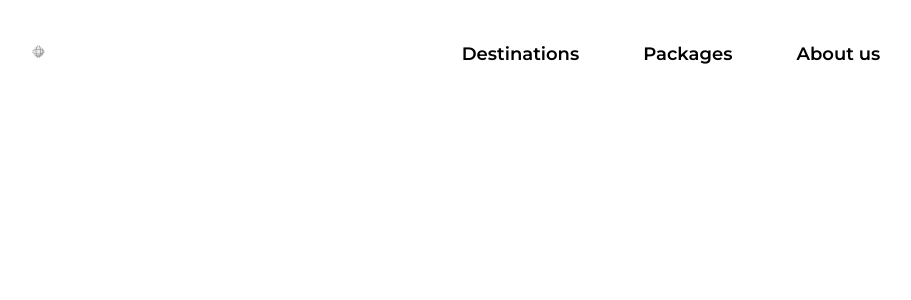
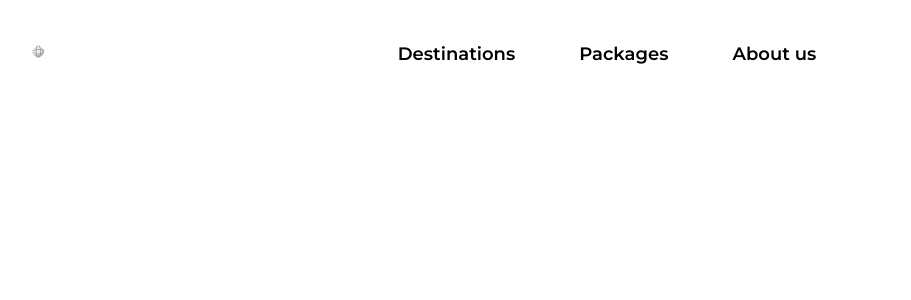
Before and after one commit to devalanlima/TravelWebsite, a Vue app: page / in a window 1280 px wide. Shown: the top 300 px of the page, without its empty margins (20-931 px from the left). Built offline with nearby package versions, Linux system fonts and the light colour scheme.

Commit message:
stylize / centralize nav

```diff
--- a/src/components/NavBar.vue
+++ b/src/components/NavBar.vue
@@ -1,7 +1,7 @@
 <template>
-  <nav class="flex items-center max-w-screen-2xl mx-auto px-10 pt-10">
+  <nav class="flex items-center justify-center  max-w-screen-2xl mx-auto px-10 pt-10">
     <h1><img src="/logo_equator.svg" alt="Equator logo"></h1>
-    <ul class="flex items-center gap-16 mx-auto font-Montserrat text-lg font-semibold">
+    <ul class="flex items-center justify-center gap-16 font-Montserrat mx-auto text-lg font-semibold">
       <li :class="['relative hover:after:w-full after:h-[2px] after:bg-white after:block after:absolute after:bottom-[2px] after:rounded-full after:transition-all', {'after:w-full': route.name === 'home', 'after:w-0': route.name !== 'home'}]">
         <RouterLink to="/">Destinations</RouterLink>
       </li>
@@ -12,7 +12,7 @@
         <RouterLink to="/about"> About us </RouterLink>
       </li>
     </ul>
-    <div class="relative w-[30px] h-[3px] bg-white rounded-full before:rounded-full before:w-[30px] before:h-[3px] before:block before:absolute before:top-[10px] before:bg-white after:w-[20px] after:h-[3px] after:block after:absolute after:top-[20px] after:bg-white after:right-0 after:rounded-full"></div>
+    <div class="ml-32 relative w-[30px] h-[3px] bg-white rounded-full before:rounded-full before:w-[30px] before:h-[3px] before:block before:absolute before:top-[10px] before:bg-white after:w-[20px] after:h-[3px] after:block after:absolute after:top-[20px] after:bg-white after:right-0 after:rounded-full"></div>
   </nav>
 
 </template>
```
